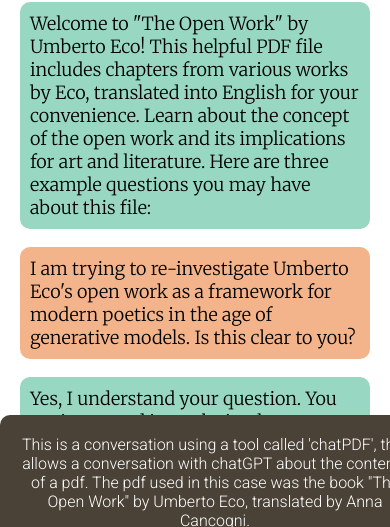
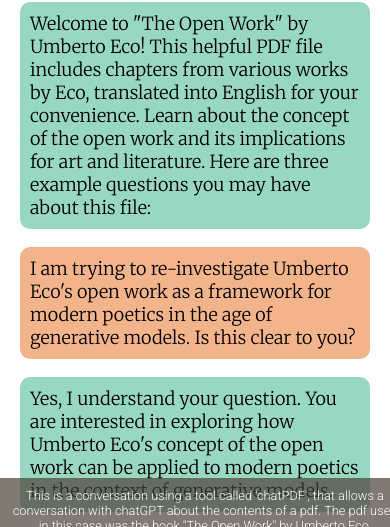
Before and after one commit to vschetinger/macunaima, a plain HTML site: page openwork.html in a window 390 px wide. Shown: the part 256-783 px from the top of the page. Drawn offline with Linux system fonts and the light colour scheme.

Commit message:
Update openwork.html

```diff
--- a/openwork.html
+++ b/openwork.html
@@ -36,15 +36,12 @@
             border-radius: 10px;
         }
         #footer {
-            background-color: #4B4237;
+            background-color: rgba(75, 66, 55, 0.7);
             padding: 20px;
             text-align: center;
             position: fixed;
             bottom: 0;
             width: 100%;
-            border-radius: 10px;
-            max-width: 800px;
-            margin: 0 auto;
             left: 0;
             right: 0;
         }
@@ -55,6 +52,12 @@
             max-width: 200px;
             margin: auto;
             display: block;
+        }
+        @media screen and (max-width: 600px) {
+            #footer {
+                font-size: 0.8rem;
+                padding: 10px;
+            }
         }
     </style>
 </head>
```
